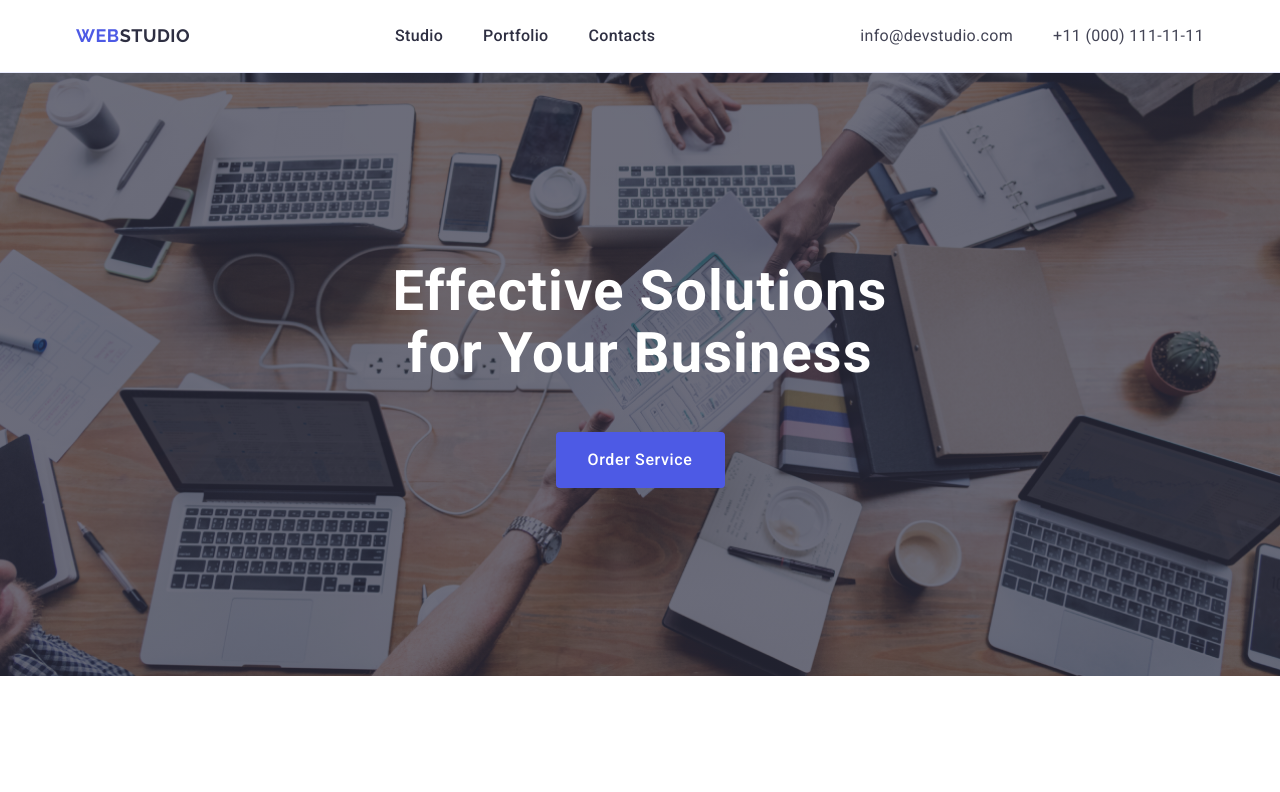
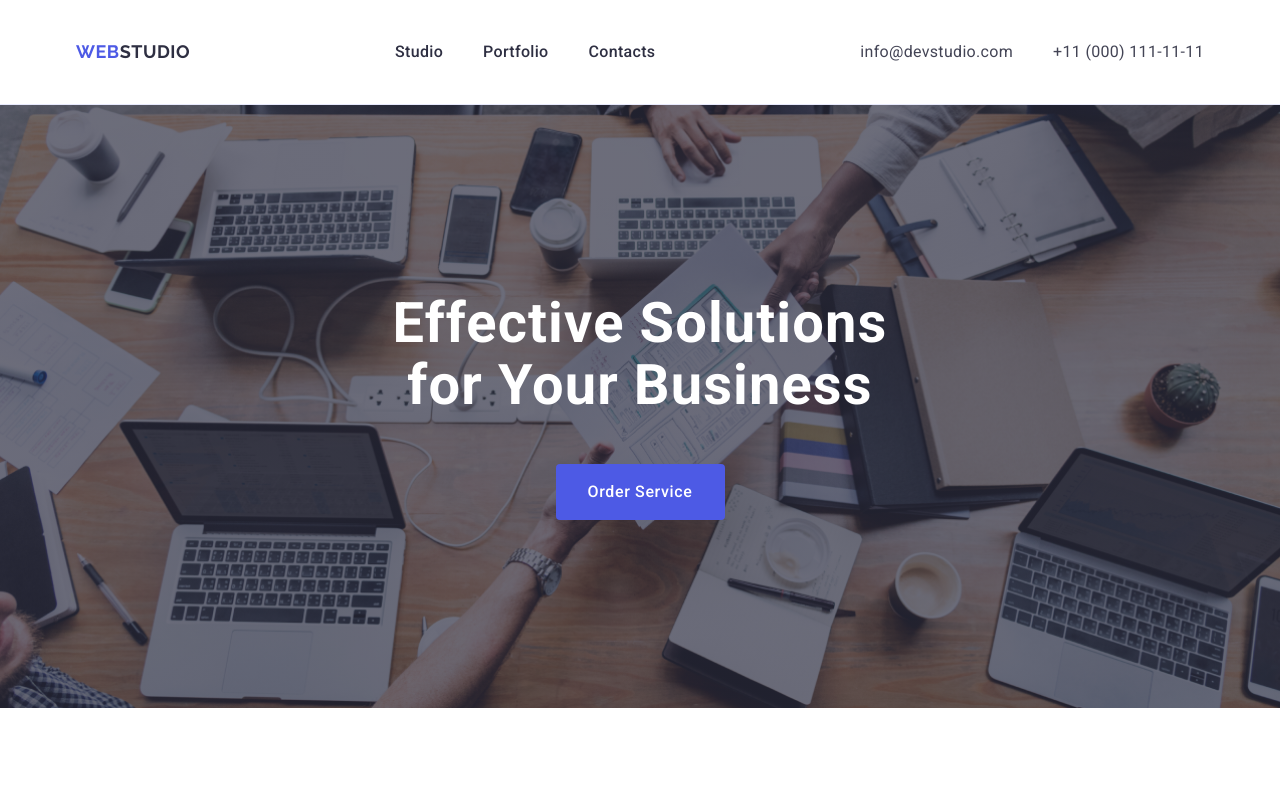
Before and after one commit to andrii-turyk/goit-markup-hw-06, a plain HTML site: page index.html in a window 1280 px wide. Shown: the top 792 px of the page. Drawn offline with nearby package versions, Linux system fonts and the light colour scheme.

Commit message:
add initial files

```diff
--- a/css/styles.css
+++ b/css/styles.css
@@ -102,6 +102,7 @@ img {
 }
 
 @media screen and (max-width: 767.95px) {
+
     .nav-list,
     .contacts {
         display: none;
@@ -150,7 +151,8 @@ img {
         letter-spacing: 0.02em;
         color: #2e2f42;
         display: block;
-
+        padding-top: 16px;
+        padding-bottom: 16px;
         position: relative;
         transition: color 250ms cubic-bezier(0.4, 0, 0.2, 1);
     }
@@ -159,7 +161,7 @@ img {
         content: "";
         position: absolute;
         left: 0;
-    bottom: -28px;
+        bottom: -16px;
         width: 100%;
         visibility: hidden;
         height: 4px;
@@ -214,7 +216,7 @@ img {
 }
 
 @media screen and (min-width:1158px) {
-    .header-container{
+    .header-container {
         padding-top: 24px;
         padding-bottom: 24px;
     }
```
Lines whose indentation alone changed are shown as unchanged.
